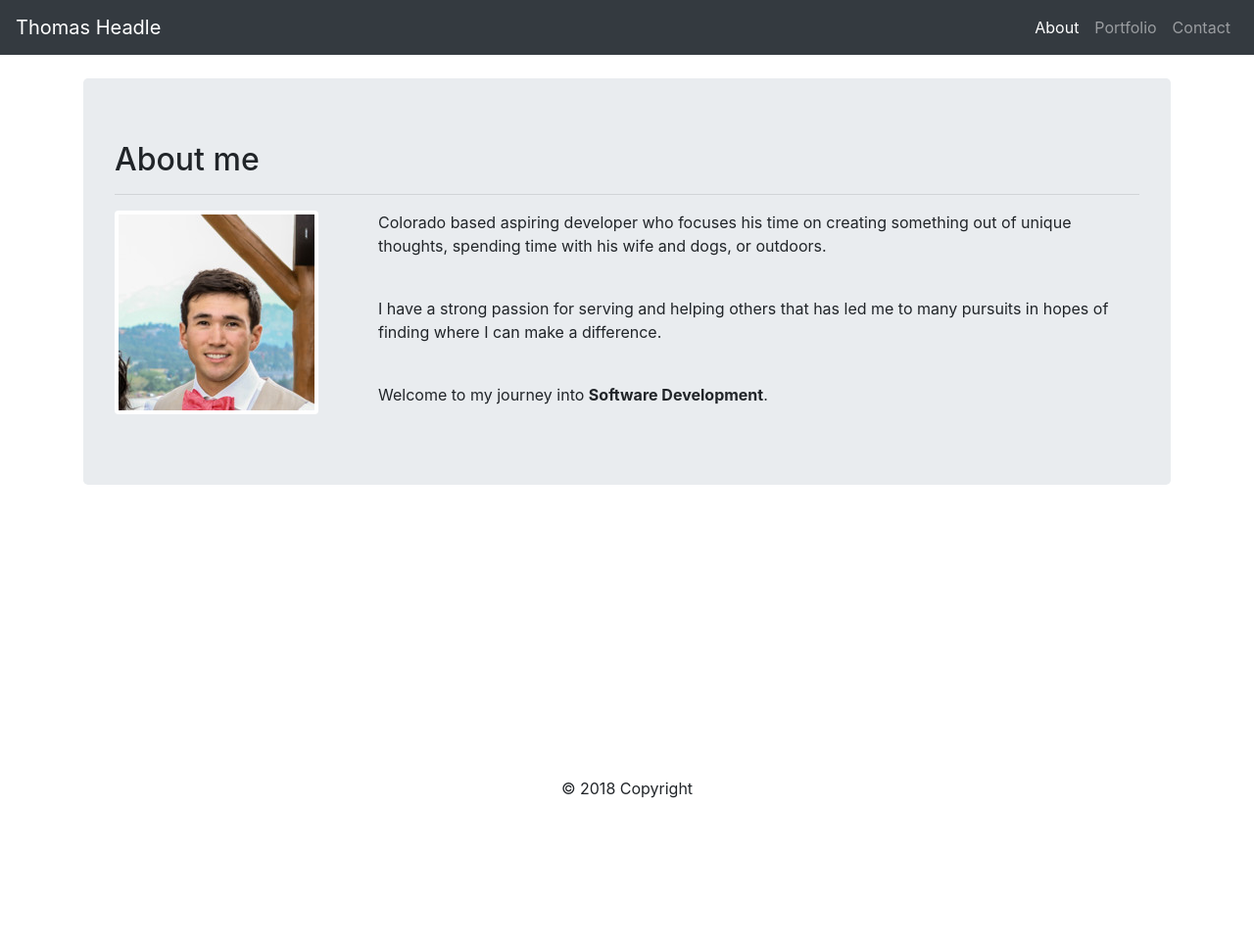
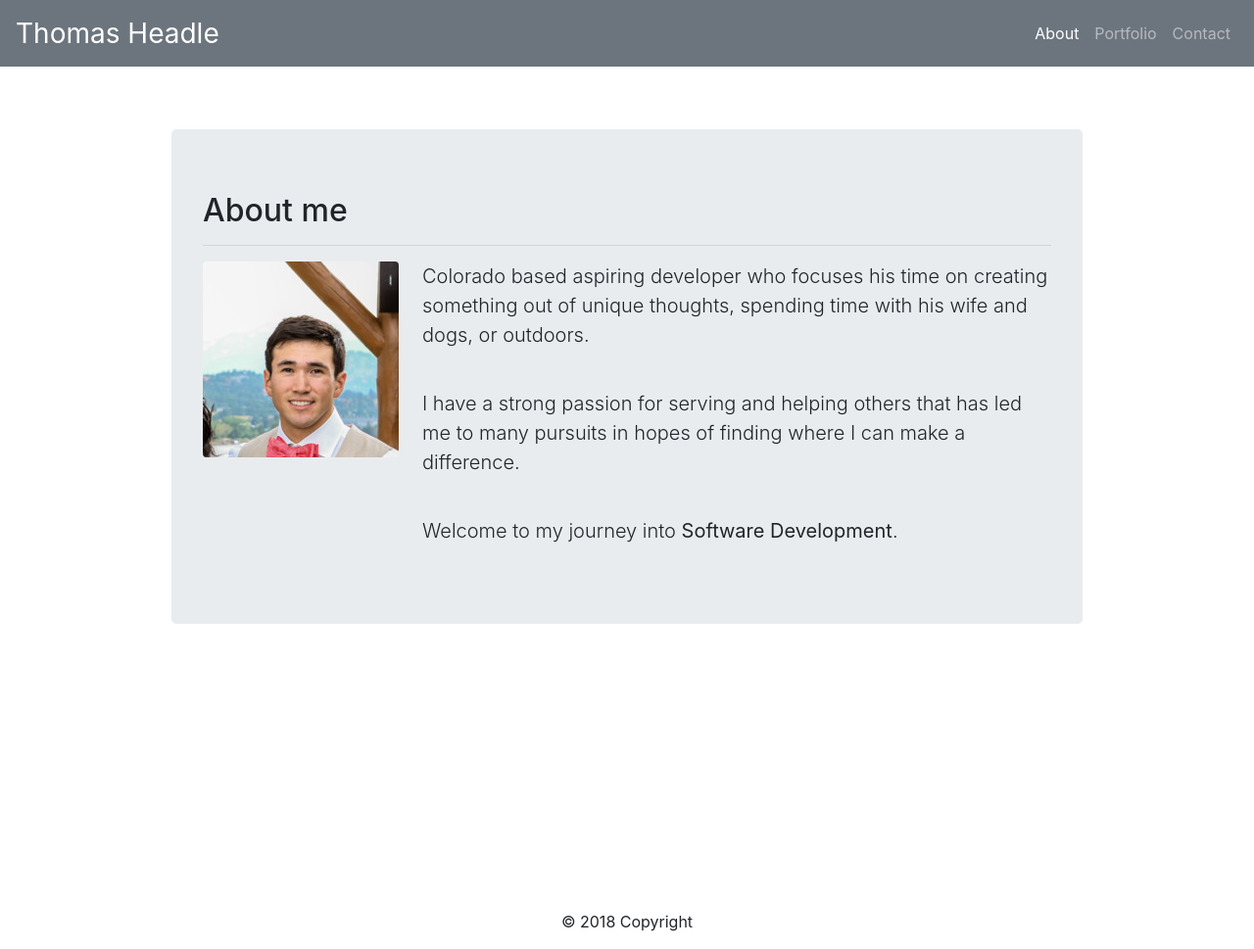
Before and after one commit to TGHeadle1371/Bootstrap-Portfolio, a plain HTML site: page index.html in a window 1280 px wide. Shown: the whole page at 98% size. Before the commit the page ends 833 px from the top, so only its background shows below. Drawn offline with nearby package versions, Linux system fonts and the light colour scheme.

Commit message:
Added CSS File

```diff
--- a/index.html
+++ b/index.html
@@ -10,10 +10,10 @@
 
 <body>
     <!-- Section 1: Navbar-->
-    <nav class="navbar navbar-expand-lg navbar-dark bg-dark">
+    <nav class="navbar navbar-expand-lg navbar-dark bg-secondary">
 
         <!-- Our brand / logo -->
-        <a class="navbar-brand" href="#">Thomas Headle</a>
+        <a class="navbar-brand" href="#" style="font-size: 28px">Thomas Headle</a>
         <button class="navbar-toggler" type="button" data-toggle="collapse" data-target="#navbarNavDropdown"
             aria-controls="navbarNavDropdown" aria-expanded="false" aria-label="Toggle navigation">
             <span class="navbar-toggler-icon"></span>
@@ -25,15 +25,15 @@
 
                 <!-- The links of our navbar -->
                 <li class="nav-item active">
-                    <a class="nav-link" href="/Bootstrap-Portfolio/contact.html">About <span class="sr-only">(current)</span></a>
+                    <a class="nav-link" href="/index.html">About <span class="sr-only">(current)</span></a>
                 </li>
 
                 <li class="nav-item">
-                    <a class="nav-link" href="/Bootstrap-Portfolio/portfolio.html">Portfolio</a>
+                    <a class="nav-link" href="/portfolio.html">Portfolio</a>
                 </li>
 
                 <li class="nav-item">
-                    <a class="nav-link" href="/Bootstrap-Portfolio/contact.html">Contact</a>
+                    <a class="nav-link" href="/contact.html">Contact</a>
                 </li>
 
                 <!-- a Dropdown menu
@@ -54,44 +54,59 @@
         </div>
     </nav>
     <br>
-    <div class="container">
+    <div class="container" style="padding-top: 40px; max-width: 960px">
         <div class="jumbotron">
             <h2> About me </h2>
             <hr>
             <div class="row">
                 <div class="col-md-3">
-                    <img src="Headshot.jpeg" alt="Headshot" class="img-thumbnail" style="border: none">
+                    <img src="Headshot.jpeg" class="rounded" alt="Headshot" class="img-thumbnail" style="border: none">
                 </div>
                 <div class="col-md-9">
-                    <p> Colorado based
+                    <p class="lead"> Colorado based
                         aspiring
                         developer who focuses his time on creating something out of unique
                         thoughts,
                         spending time with his wife and dogs, or outdoors.
                     </p>
                     <br>
-                    <p> I have a strong passion for serving and helping others that has led me to many pursuits in
+                    <p class="lead"> I have a strong passion for serving and helping others that has led me to many
+                        pursuits in
                         hopes of
                         finding
                         where I can make a difference.</p>
                     <br>
-                    <p> Welcome to my journey into <strong>Software Development</strong>.
+                    <p class="lead"> Welcome to my journey into <strong>Software Development</strong>.
                     </p>
                 </div>
             </div>
         </div>
     </div>
-    <div class="container" style="height: 250px">
+    <div class="row" style="height: 100px">
     </div>
-    <footer class="page-footer font-small gray">
+    <!-- Footer -->
+    <div class="Footer font-small cyan darken-3">
+        <!-- Grid row-->
+        <div class="row">
+
+            <!-- Grid column -->
+            <div class="col-md-12 py-5">
+                <div class="mb-5 flex-center">
+                </div>
+                <!-- Grid column -->
+            </div>
+            <!-- Grid row-->
+        </div>
+        <!-- Footer Elements -->
 
         <!-- Copyright -->
         <div class="footer-copyright text-center py-3">© 2018 Copyright
+
         </div>
         <!-- Copyright -->
 
-    </footer>
-
+    </div>
+    <!-- Footer -->
 </body>
 
 </html>
```
Also changed, not shown: assets/css/styles.css (added).
